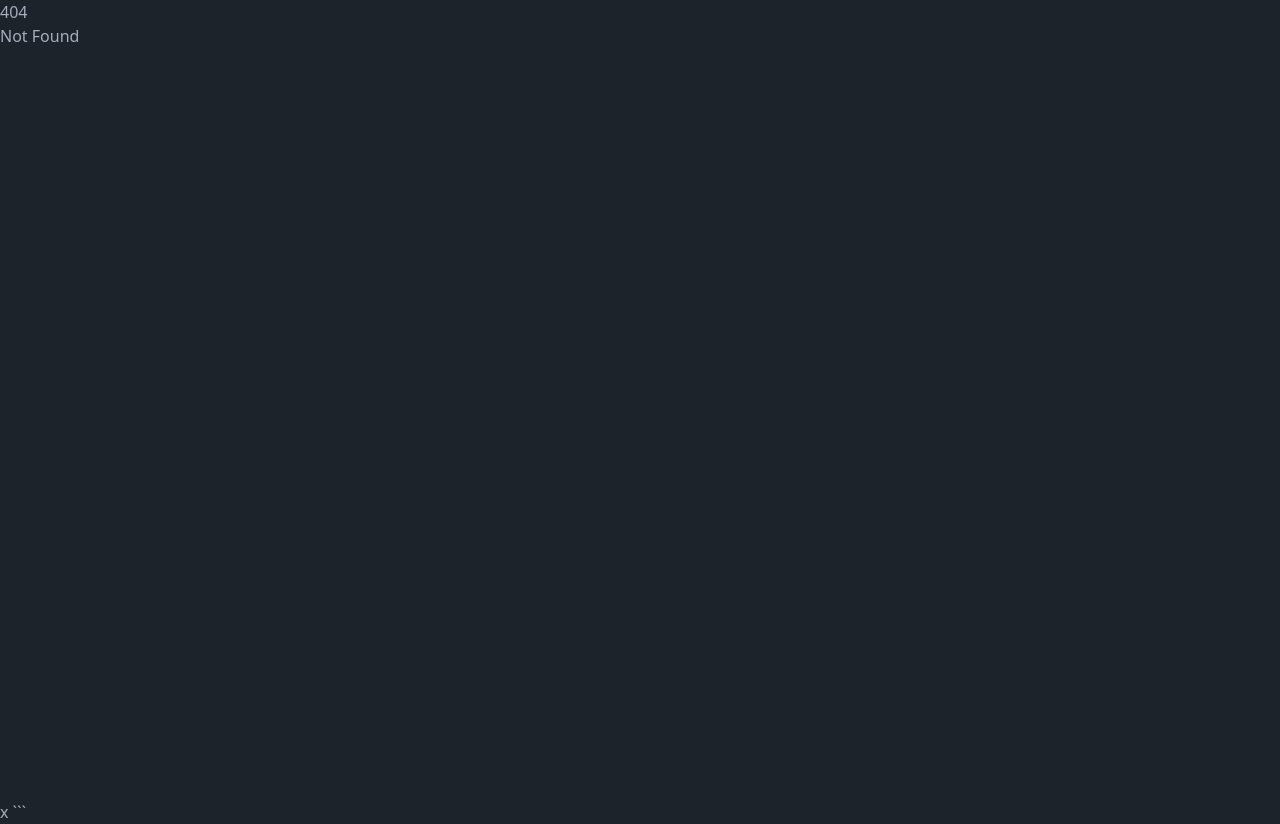
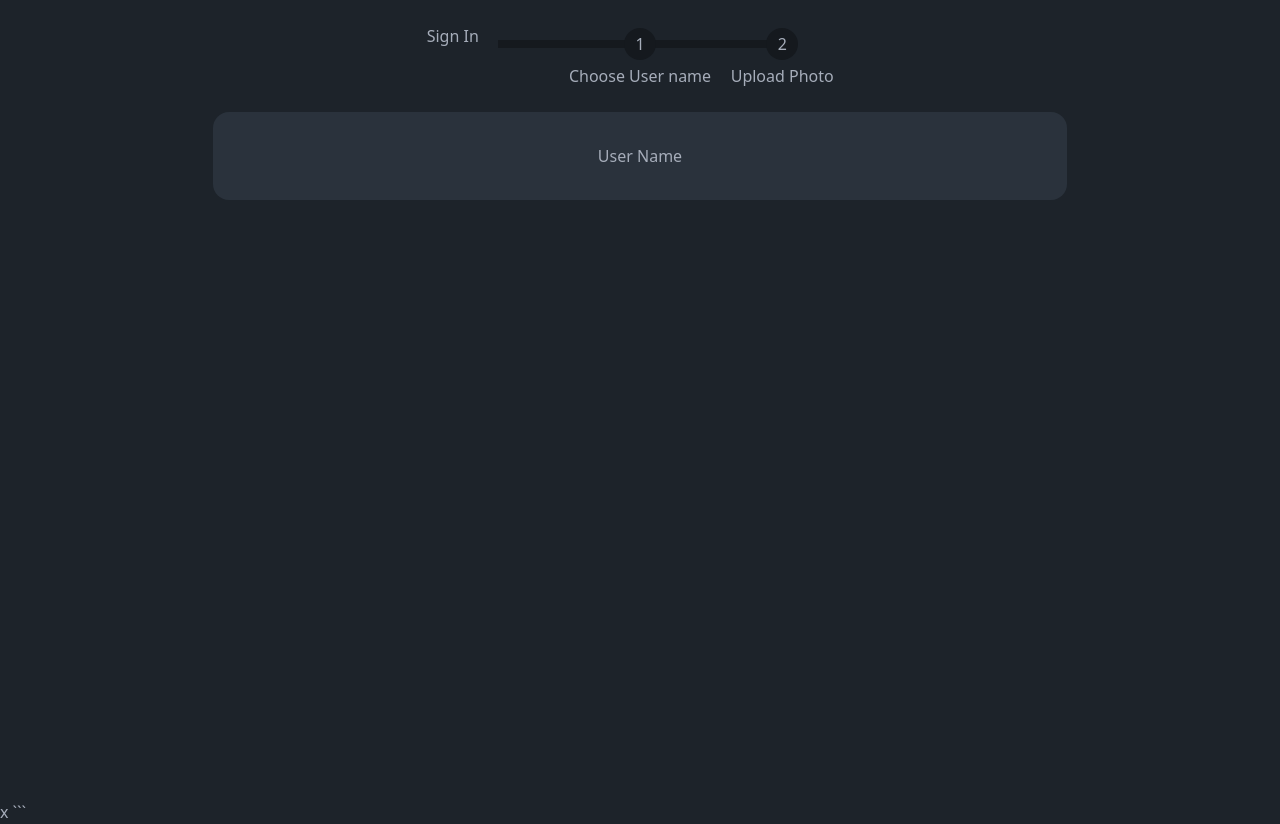
Before and after one commit to andy3278/SvelteKit-project-fireship, a SvelteKit app in the folder myapp/: page /login/username in a window 1280 px wide. Before the commit this address had no page. Built offline with nearby package versions, Linux system fonts and the light colour scheme.

Commit message:
Create +page.svelte

```diff
--- /dev/null
+++ b/myapp/src/routes/login/username/+page.svelte
@@ -0,0 +1,5 @@
+<script lang="ts">
+
+</script>
+
+<h2>User Name</h2>
```
